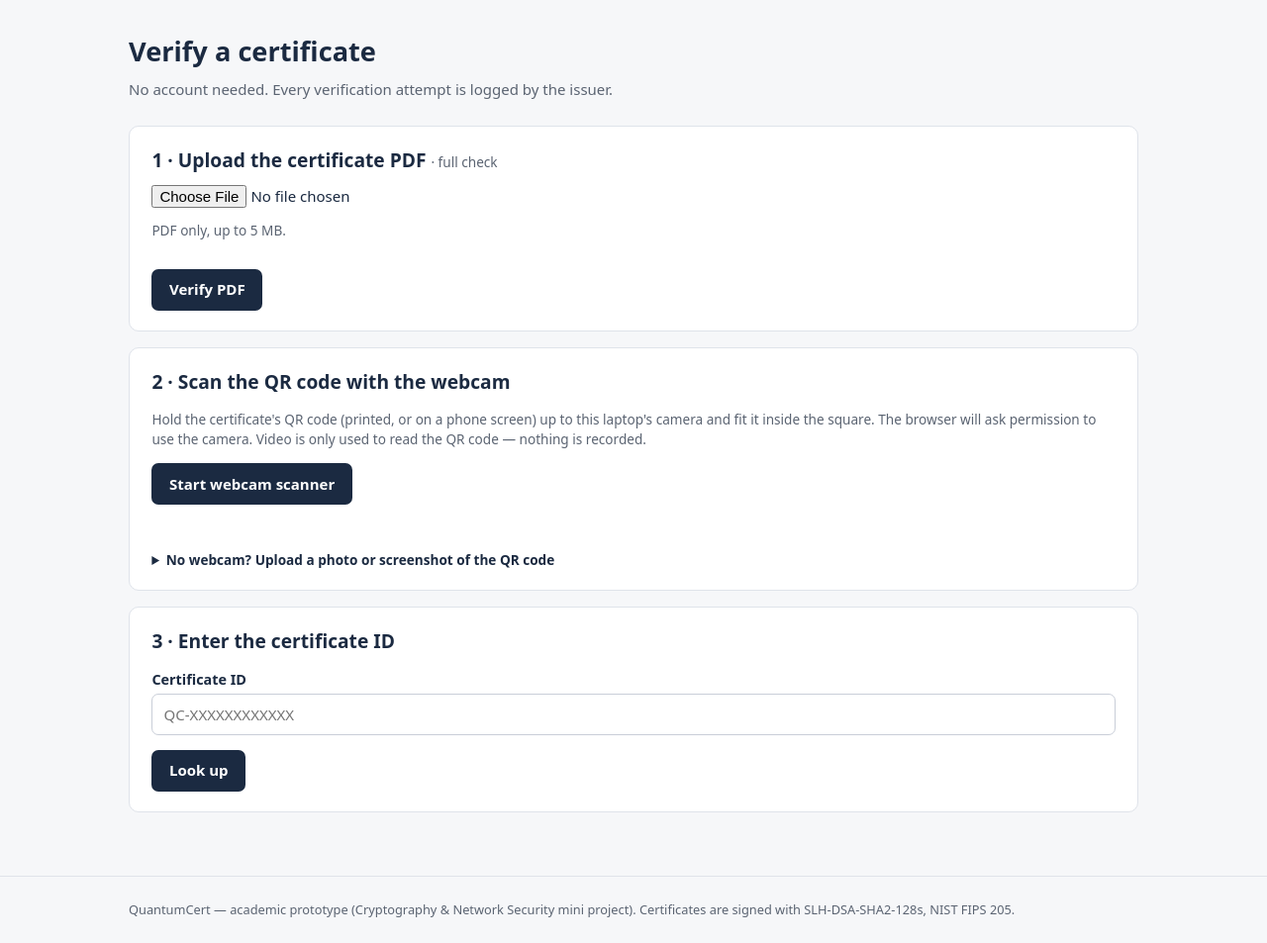
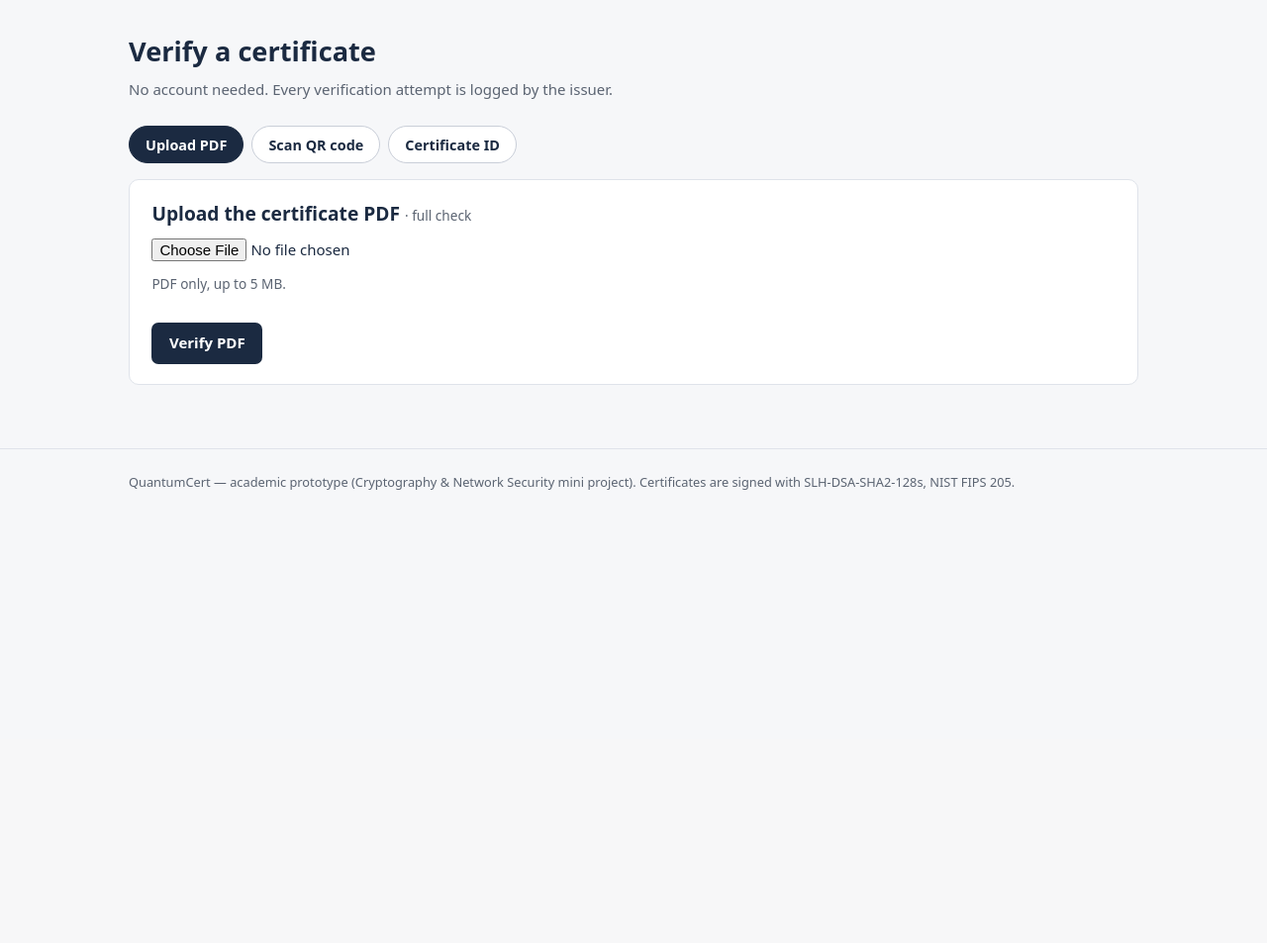
Before and after one commit to abhinandh23/QuantumCert, a FastAPI app: page /verify in a window 1280 px wide. Shown: the part 53-1006 px from the top of the page at 99% size. After the commit the page ends 548 px from the top, so only its background shows below. Run offline with FastAPI, Linux system fonts and the light colour scheme; parts of the project's set-up code (start-up, migrations or seed data) failed here and were passed over.

Commit message:
fix: ui uniqueness issue

```diff
--- a/app/routers/verify.py
+++ b/app/routers/verify.py
@@ -60,7 +60,7 @@ async def verify_qr_image(request: Request, file: UploadFile = File(...)):
         img.load()
         texts = qr.decode_qr_image(img.convert("RGB"))
     except (UnidentifiedImageError, Image.DecompressionBombError, OSError, ValueError):
-        return RedirectResponse("/verify?error=" + quote("That file is not a readable image."), status_code=303)
+        return RedirectResponse("/verify?error=" + quote("That file is not a readable image.") + "#scan", status_code=303)
     for t in texts:
         try:
             link = qr.parse_verify_url(t)
@@ -69,7 +69,7 @@ async def verify_qr_image(request: Request, file: UploadFile = File(...)):
         d = f"?d={qr.b64url(link.digest)}" if link.digest else ""
         return RedirectResponse(f"/verify/{link.cert_id}{d}", status_code=303)
     msg = "No QuantumCert QR code found in that image." if not texts else "That QR code is not a QuantumCert link."
-    return RedirectResponse("/verify?error=" + quote(msg), status_code=303)
+    return RedirectResponse("/verify?error=" + quote(msg) + "#scan", status_code=303)
 
 
 MAX_FRAME_BYTES = 3 * 1024 * 1024
--- a/app/static/css/app.css
+++ b/app/static/css/app.css
@@ -90,6 +90,12 @@ ul.checks .reason { color: var(--muted); font-size: .9rem; grid-column: 2; }
 details summary { cursor: pointer; font-weight: 600; }
 footer { color: var(--muted); font-size: .8rem; padding-block: 1.5rem; border-top: 1px solid var(--line); }
 
+/* verify page: one method at a time */
+.tabs { display: flex; gap: .5rem; flex-wrap: wrap; margin: 0 0 1rem; }
+.tabs a { padding: .45rem 1rem; border: 1px solid #c9ced8; border-radius: 999px; background: #fff;
+  font-weight: 600; font-size: .9rem; text-decoration: none; }
+.tabs a[aria-current] { background: var(--ink); border-color: var(--ink); color: #fff; }
+
 /* webcam scanner + viewfinder */
 .scan-stage { position: relative; width: 100%; max-width: 680px; aspect-ratio: 16 / 9; margin-top: .9rem;
   background: #0d1420; border-radius: 12px; overflow: hidden; }
--- /dev/null
+++ b/app/static/js/verify-tabs.js
@@ -0,0 +1,26 @@
+// Verify page: show only the method named in the URL hash (#pdf, #scan, #id); no hash means #pdf.
+// The hash never reaches the server, so this has to happen in the browser. Without JavaScript all
+// three methods stay visible.
+(function () {
+  "use strict";
+  const panels = document.querySelectorAll("[data-panel]");
+  const tabs = document.querySelectorAll("[data-tab]");
+  if (!panels.length) return;
+  const names = Array.from(panels, (p) => p.dataset.panel);
+
+  function show() {
+    const want = location.hash.slice(1);
+    const name = names.includes(want) ? want : "pdf";
+    // leaving the scanner: switch the webcam off rather than leave it running behind a hidden panel
+    const stop = document.getElementById("scan-stop");
+    if (name !== "scan" && stop && !stop.hidden) stop.click();
+    panels.forEach((p) => { p.hidden = p.dataset.panel !== name; });
+    tabs.forEach((t) => {
+      if (t.dataset.tab === name) t.setAttribute("aria-current", "true");
+      else t.removeAttribute("aria-current");
+    });
+  }
+
+  window.addEventListener("hashchange", show);
+  show();
+})();
--- a/app/templates/verify.html
+++ b/app/templates/verify.html
@@ -5,8 +5,14 @@
 <p class="lead">No account needed. Every verification attempt is logged by the issuer.</p>
 {% if error %}<div class="alert error">{{ error }}</div>{% endif %}
 
-<div class="card" id="pdf">
-  <h2>1 · Upload the certificate PDF <small>· full check</small></h2>
+<div class="tabs" aria-label="Verification method">
+  <a href="#pdf" data-tab="pdf">Upload PDF</a>
+  <a href="#scan" data-tab="scan">Scan QR code</a>
+  <a href="#id" data-tab="id">Certificate ID</a>
+</div>
+
+<div class="card" data-panel="pdf">
+  <h2>Upload the certificate PDF <small>· full check</small></h2>
   <form method="post" action="/verify/pdf" enctype="multipart/form-data">
     <input type="file" name="file" accept="application/pdf,.pdf" required>
     <p class="muted small">PDF only, up to 5 MB.</p>
@@ -14,8 +20,8 @@
   </form>
 </div>
 
-<div class="card" id="scan">
-  <h2>2 · Scan the QR code with the webcam</h2>
+<div class="card" data-panel="scan">
+  <h2>Scan the QR code with the webcam</h2>
   <p class="muted small">Hold the certificate's QR code (printed, or on a phone screen) up to this laptop's camera and fit it inside the square.
   The browser will ask permission to use the camera. Video is only used to read the QR code — nothing is recorded.</p>
   <div class="toolbar">
@@ -47,8 +53,8 @@
   </details>
 </div>
 
-<div class="card" id="id">
-  <h2>3 · Enter the certificate ID</h2>
+<div class="card" data-panel="id">
+  <h2>Enter the certificate ID</h2>
   <form method="post" action="/verify/id">
     <label for="cert_id">Certificate ID</label>
     <input type="text" id="cert_id" name="cert_id" placeholder="QC-XXXXXXXXXXXX" required autocomplete="off" spellcheck="false">
@@ -57,5 +63,6 @@
 </div>
 {% endblock %}
 {% block scripts %}
+<script src="/static/js/verify-tabs.js"></script>
 <script src="/static/js/scanner.js"></script>
 {% endblock %}
```
